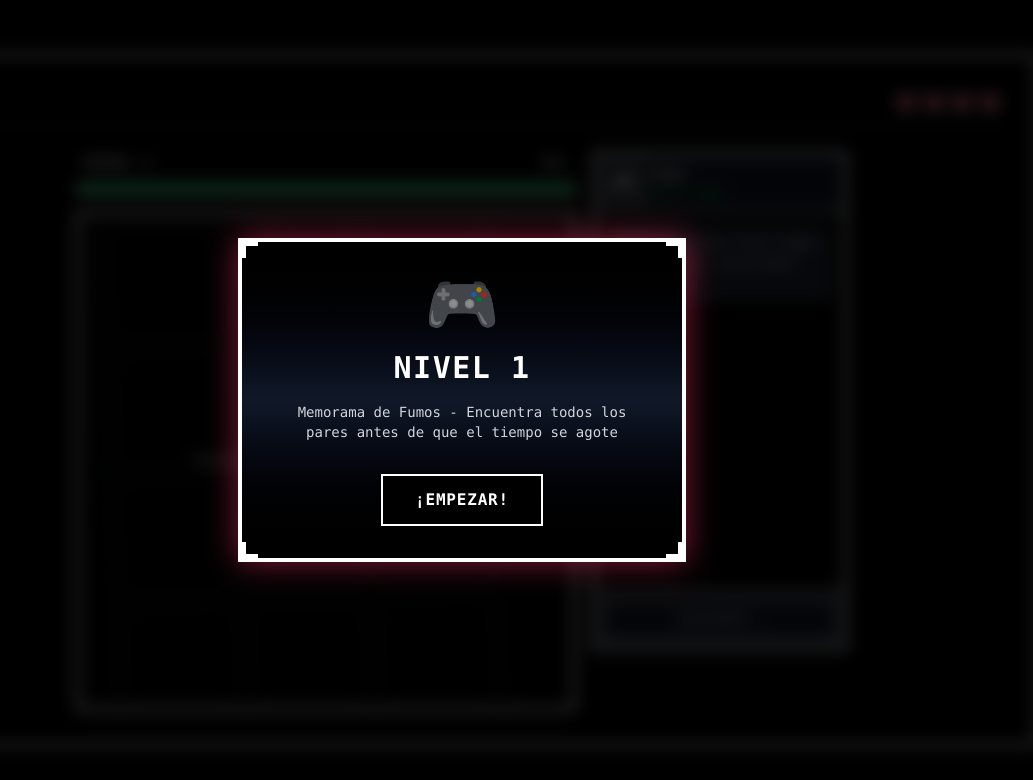
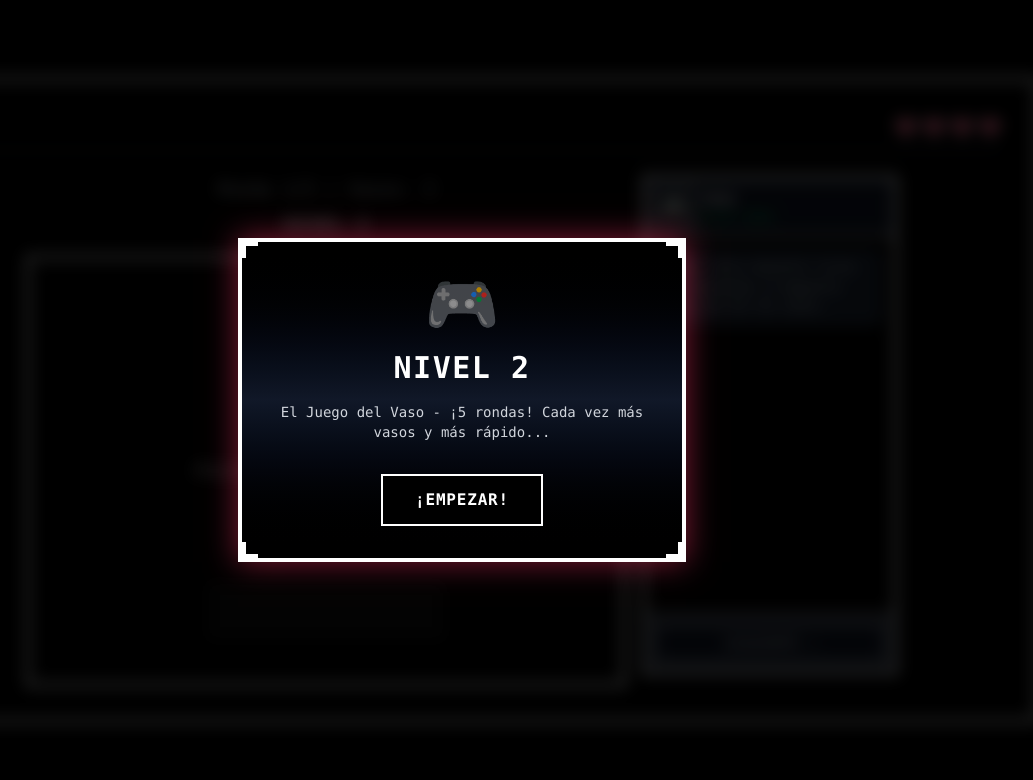
Before and after one commit to Re-L77/S, a React (Vite) app: page / in a window 1280 px wide. Shown: the top 780 px of the page, without its empty margins (178-1211 px from the left). Built offline with nearby package versions, Linux system fonts and the light colour scheme; grey boxes are pictures that could not be loaded.

Commit message:
feat: update Level 2 configuration and enhance gameplay dynamics

```diff
--- a/src/components/levels/Level2.jsx
+++ b/src/components/levels/Level2.jsx
@@ -6,17 +6,40 @@ import glassImg from "../../assets/level2/glass.png";
 import mikuImg from "../../assets/Miku.png";
 
 // Configuración
-const SHUFFLE_DURATION_BASE = 2500; // Duración base del barajado
-const SHUFFLE_SPEED_BASE = 1200; // Velocidad base (ms entre movimientos) - MUY LENTO
-// Por cada acierto: duración +1500ms y velocidad -500ms (MUCHO más rápido)
-const WINS_REQUIRED = 3; // Aciertos necesarios para pasar
+const SHUFFLE_DURATION_BASE = 2000; // Duración base del barajado
+const SHUFFLE_SPEED_BASE = 1000; // Velocidad base (ms entre movimientos)
+const WINS_REQUIRED = 5; // Aciertos necesarios para pasar
+
+// Configuración de vasos por ronda (progresivo y exagerado)
+const getCupCount = (currentWins) => {
+  const cupProgression = [3, 4, 5, 6, 12]; // ¡¡12 VASOS EN LA FINAL!!
+  return cupProgression[Math.min(currentWins, cupProgression.length - 1)];
+};
+
+// Mensajes graciosos por ronda
+const ROUND_MESSAGES = [
+  "Ronda 1: ¡Fácil! Solo 3 vasos~",
+  "Ronda 2: Un poco más... ¡4 vasos!",
+  "Ronda 3: ¿5 vasos? Puedes hacerlo.",
+  "Ronda 4: 6 vasos... Esto se pone serio.",
+  "RONDA FINAL: ¡¡¡12 VASOS!!! ¿¿ESTÁS LISTO??",
+];
+
+// Mensajes de Cirno en el chat (como si hackeara el chat)
+const CIRNO_MESSAGES = [
+  "Cirno: ¿¿Cómo supiste?? ¡Tuviste suerte! 😤",
+  "Cirno: Imposible... ¡SOY LA MÁS FUERTE! Siguiente vez no podrás~",
+  "Cirno: Ok ok... eres bueno. ¡PERO NO TANTO COMO YO! ⑨",
+  "Cirno: *se enoja* ¡¡Deja de adivinar!! >:(",
+  "Cirno: ...No puede ser. ¿¿12 VASOS Y AÚN ASÍ?? 😱",
+];
 
 // Diálogos de Miku
 const MIKU_INTRO = [
   "Miku: ¡Otro desafío! Cirno ha escondido su baguette bajo uno de los vasos.",
   "Regla 1: Observa dónde está el pan antes de que empiece el barajado.",
-  "Regla 2: Necesitas acertar 3 veces para pasar. Cada ronda es más rápida.",
-  "Miku: ¡Confía en tu intuición y sigue el vaso correcto!",
+  "Regla 2: Necesitas acertar 5 VECES para pasar. ¡Cada ronda añade más vasos!",
+  "Miku: La última ronda es... especial. ¡Confía en tu intuición!",
 ];
 
 export default function Level2() {
@@ -24,11 +47,13 @@ export default function Level2() {
 
   // Estado del juego local
   const [cups, setCups] = useState([0, 1, 2]); // Posiciones de los vasos
+  const [numCups, setNumCups] = useState(3); // Número actual de vasos
   const [winningCup, setWinningCup] = useState(1); // El pan empieza en medio (índice 1)
   const [gameState, setGameState] = useState("rules"); // rules, intro, shuffling, picking, revealed
   const [selectedCup, setSelectedCup] = useState(null);
   const [wins, setWins] = useState(0); // Contador de aciertos
   const [bouncingCup, setBouncingCup] = useState(null); // Vaso que está "saltando"
+  const [isFinalRound, setIsFinalRound] = useState(false); // ¡METTATON MODE!
   const [fumoTransform, setFumoTransform] = useState({
     x: 0,
     y: 0,
@@ -41,18 +66,23 @@ export default function Level2() {
   // Estados del chat de Miku
   const [introStep, setIntroStep] = useState(0);
   const [message, setMessage] = useState("Observa el vaso con el pan...");
+  const [chatHistory, setChatHistory] = useState([]); // Historial de mensajes
 
   // Estados de modales
   const [showStartModal, setShowStartModal] = useState(true);
   const [showWinModal, setShowWinModal] = useState(false);
   const [showDamageModal, setShowDamageModal] = useState(false);
 
-  // Calcular dificultad basada en aciertos - MUY AGRESIVO
-  // Ronda 1: 1200ms (muy lento), 2.5s
-  // Ronda 2: 600ms (medio), 4s
-  // Ronda 3: 200ms (MUY rápido), 5.5s
-  const getShuffleSpeed = () => Math.max(200, SHUFFLE_SPEED_BASE - wins * 500);
-  const getShuffleDuration = () => SHUFFLE_DURATION_BASE + wins * 1500;
+  // Calcular dificultad basada en aciertos - PROGRESIVO Y AGRESIVO
+  // Ronda 1: 1000ms, 2s | Ronda 5: 150ms, 4s (CAOS)
+  const getShuffleSpeed = () => {
+    if (wins >= 4) return 100; // FINAL: ¡ULTRA RÁPIDO!
+    return Math.max(200, SHUFFLE_SPEED_BASE - wins * 200);
+  };
+  const getShuffleDuration = () => {
+    if (wins >= 4) return 5000; // FINAL: Más tiempo de caos
+    return SHUFFLE_DURATION_BASE + wins * 500;
+  };
 
   // 1. Iniciar el juego
   const startGame = () => {
@@ -61,6 +91,7 @@ export default function Level2() {
     const startTime = Date.now();
     const duration = getShuffleDuration();
     const speed = getShuffleSpeed();
+    const currentNumCups = numCups;
 
     // Función recursiva con velocidad constante por ronda
     const shuffle = () => {
@@ -78,7 +109,7 @@ export default function Level2() {
           skew: 0,
         });
         setGameState("picking");
-        setMessage("¿Dónde está el pan? ¡Elige un vaso!");
+        setMessage(isFinalRound ? "¡¿DÓNDE ESTÁ?! ¡ELIGE RÁPIDO!" : "¿Dónde está el pan? ¡Elige un vaso!");
         return;
       }
 
@@ -86,18 +117,19 @@ export default function Level2() {
       setCups((prev) => [...prev].sort(() => Math.random() - 0.5));
 
       // Hacer que un vaso aleatorio "salte" para efecto dinámico
-      setBouncingCup(Math.floor(Math.random() * 3));
-      setTimeout(() => setBouncingCup(null), 300);
+      setBouncingCup(Math.floor(Math.random() * currentNumCups));
+      setTimeout(() => setBouncingCup(null), Math.min(200, speed / 2));
 
       // CARICATURA TOTAL - squash & stretch + movimientos locos
       const isSquash = Math.random() > 0.5;
+      const intensity = isFinalRound ? 2 : 1; // Más loco en la ronda final
       setFumoTransform({
-        x: (Math.random() - 0.5) * 200, // -100 a +100 px (MUY exagerado)
-        y: (Math.random() - 0.5) * 80, // -40 a +40 px
-        rotate: (Math.random() - 0.5) * 60, // -30 a +30 grados (LOCO)
-        scaleX: isSquash ? 1.3 : 0.7, // Squash horizontal / vertical
-        scaleY: isSquash ? 0.7 : 1.3, // Stretch opuesto
-        skew: (Math.random() - 0.5) * 20, // -10 a +10 grados de inclinación
+        x: (Math.random() - 0.5) * 200 * intensity,
+        y: (Math.random() - 0.5) * 80 * intensity,
+        rotate: (Math.random() - 0.5) * 60 * intensity,
+        scaleX: isSquash ? 1.3 + (intensity - 1) * 0.3 : 0.7 - (intensity - 1) * 0.2,
+        scaleY: isSquash ? 0.7 - (intensity - 1) * 0.2 : 1.3 + (intensity - 1) * 0.3,
+        skew: (Math.random() - 0.5) * 20 * intensity,
       });
 
       setTimeout(shuffle, speed);
@@ -117,32 +149,46 @@ export default function Level2() {
       const newWins = wins + 1;
       setWins(newWins);
 
+      // Cirno manda mensaje al chat (como hackeando)
+      const cirnoMsg = CIRNO_MESSAGES[Math.min(newWins - 1, CIRNO_MESSAGES.length - 1)];
+      setChatHistory(prev => [...prev, cirnoMsg]);
+
       if (newWins >= WINS_REQUIRED) {
         // ¡Ganó el nivel! Esperar y pasar
-        setMessage("¡NIVEL COMPLETADO! Bien hecho~");
+        setMessage("¡¡¡NIVEL COMPLETADO!!! ¡INCREÍBLE!");
         setShowWinModal(true);
       } else {
-        // Acierto pero necesita más. Nueva ronda
-        setMessage(`¡Correcto! ${newWins}/${WINS_REQUIRED} - ¡Otra vez!`);
+        // Acierto pero necesita más. Nueva ronda con más vasos
+        const nextCupCount = getCupCount(newWins);
+        const isNextFinal = newWins === WINS_REQUIRED - 1;
+
+        setMessage(ROUND_MESSAGES[newWins] || `¡Correcto! ${newWins}/${WINS_REQUIRED}`);
+
         setTimeout(() => {
+          // Preparar siguiente ronda
+          const newCupsArray = Array.from({ length: nextCupCount }, (_, i) => i);
+          setCups(newCupsArray);
+          setNumCups(nextCupCount);
+          setIsFinalRound(isNextFinal);
           setGameState("intro");
           setSelectedCup(null);
-          setCups([0, 1, 2]);
-          setMessage("Observa el vaso con el pan...");
           // Colocar el pan en una posición aleatoria
-          setWinningCup(Math.floor(Math.random() * 3));
+          setWinningCup(Math.floor(Math.random() * nextCupCount));
         }, 1500);
       }
     } else {
-      // Perdió. Restar vida y reiniciar este nivel
-      setMessage("¡Fallaste! -1 vida. Inténtalo de nuevo.");
+      // Perdió. Restar vida y reiniciar ESTA ronda (no resetear vasos)
+      setMessage(isFinalRound ? "¡¡NOOOO!! ¡Tan cerca! -1 vida" : "¡Fallaste! -1 vida. Inténtalo de nuevo.");
       setShowDamageModal(true);
       takeDamage();
       setTimeout(() => {
         setGameState("intro"); // Reiniciar ronda
         setSelectedCup(null);
-        setMessage("Observa el vaso con el pan...");
-        setCups([0, 1, 2]); // Resetear posiciones
+        setMessage(isFinalRound ? "¡¡Otra oportunidad!! Observa bien..." : "Observa el vaso con el pan...");
+        // Mantener el mismo número de vasos pero reordenar
+        const currentCupsArray = Array.from({ length: numCups }, (_, i) => i);
+        setCups(currentCupsArray);
+        setWinningCup(Math.floor(Math.random() * numCups));
       }, 1500);
     }
   };
@@ -166,7 +212,7 @@ export default function Level2() {
         onClose={() => setShowStartModal(false)}
         type="start"
         title="NIVEL 2"
-        subtitle="El Juego del Vaso - Encuentra dónde está la baguette de Cirno"
+        subtitle="El Juego del Vaso - ¡5 rondas! Cada vez más vasos y más rápido..."
         buttonText="¡EMPEZAR!"
       />
       <GameModal
@@ -176,8 +222,8 @@ export default function Level2() {
           nextLevel();
         }}
         type="win"
-        title="¡NIVEL COMPLETADO!"
-        subtitle="Has encontrado la baguette 3 veces"
+        title="¡¡INCREÍBLE!!"
+        subtitle="¡¡Sobreviviste a los 12 VASOS!! Eres un genio."
         buttonText="SIGUIENTE NIVEL"
       />
       <GameModal
@@ -185,36 +231,36 @@ export default function Level2() {
         onClose={() => setShowDamageModal(false)}
         type="damage"
         title="-1 VIDA"
-        subtitle="¡Ese no era el vaso correcto!"
+        subtitle={isFinalRound ? "¡¡NOOO!! ¡Entre 12 vasos y elegiste ese!" : "¡Ese no era el vaso correcto!"}
         buttonText="CONTINUAR"
         autoClose={2000}
       />
 
       {/* --- ÁREA DE JUEGO (IZQUIERDA) --- */}
-      <div className="flex flex-col items-center flex-1 max-w-[550px]">
+      <div className="flex flex-col items-center flex-1 max-w-[600px]">
         {/* Indicador de progreso */}
-        <div className="mb-2 text-lg font-mono text-gray-300">
-          Aciertos: {wins}/{WINS_REQUIRED}
+        <div className={`mb-2 text-lg font-mono ${isFinalRound ? 'text-yellow-400 animate-pulse text-xl' : 'text-gray-300'}`}>
+          {isFinalRound ? '🔥 RONDA FINAL 🔥' : `Ronda ${wins + 1}/${WINS_REQUIRED}`} | Vasos: {numCups}
         </div>
 
-        <h2 className="text-xl mb-4 text-teto-red font-bold font-mono">
+        <h2 className={`text-xl mb-4 font-bold font-mono ${isFinalRound ? 'text-yellow-400 text-2xl animate-bounce' : 'text-teto-red'}`}>
           {showRules
             ? "NIVEL 2"
             : gameState === "intro"
-              ? "¿DÓNDE ESTÁ LA BAGUETTE?"
+              ? isFinalRound ? "🎭 ¿¿PUEDES CON 12 VASOS?? 🎭" : "¿DÓNDE ESTÁ LA BAGUETTE?"
               : gameState === "shuffling"
-                ? "BARAJANDO..."
+                ? isFinalRound ? "🌀 ¡¡CAOS TOTAL!! 🌀" : "BARAJANDO..."
                 : gameState === "picking"
-                  ? "ELIGE UN VASO"
+                  ? isFinalRound ? "😱 ¡¡ELIGE RÁPIDO!! 😱" : "ELIGE UN VASO"
                   : selectedCup === winningCup
                     ? wins >= WINS_REQUIRED
-                      ? "¡NIVEL COMPLETADO!"
+                      ? "🎉 ¡¡¡ÉPICO!!! 🎉"
                       : "¡CORRECTO! OTRA VEZ..."
-                    : "¡FALLASTE!"}
+                    : isFinalRound ? "💀 ¡¡NOOOOO!! 💀" : "¡FALLASTE!"}
         </h2>
 
         {/* Contenedor principal del juego */}
-        <div className="relative flex flex-col items-center border-4 border-white bg-black p-6 min-h-[400px] w-full">
+        <div className={`relative flex flex-col items-center border-4 ${isFinalRound ? 'border-yellow-400 shadow-[0_0_30px_rgba(234,179,8,0.5)]' : 'border-white'} bg-black p-6 min-h-[400px] w-full`}>
           {/* Cubierta de reglas */}
           {showRules && (
             <div className="absolute inset-0 bg-black/90 z-10 flex flex-col items-center justify-center gap-4">
@@ -246,9 +292,14 @@ export default function Level2() {
           </div>
 
           {/* Contenedor de Vasos */}
-          <div className="flex justify-center w-full">
-            <div className="relative h-40" style={{ width: "272px" }}>
-              {[0, 1, 2].map((cupId) => {
+          <div className="flex justify-center w-full overflow-visible">
+            <div
+              className="relative h-40 flex items-end"
+              style={{
+                width: `${numCups * (numCups > 6 ? 45 : 80)}px`,
+              }}
+            >
+              {Array.from({ length: numCups }, (_, i) => i).map((cupId) => {
                 // Encontrar la posición actual del vaso en el array
                 const position = cups.indexOf(cupId);
                 // Lógica visual: ¿Deberíamos mostrar el pan?
@@ -258,25 +309,34 @@ export default function Level2() {
                 const isSelected = selectedCup === cupId;
                 const isBouncing = bouncingCup === cupId;
 
-                // Calcular posición X: 80px vaso + 16px gap = 96px por slot
-                const xOffset = position * 96;
+                // Tamaño de vasos dinámico
+                const cupSize = numCups > 6 ? 'w-10 h-12' : 'w-20 h-24';
+                const breadSize = numCups > 6 ? 'text-xl' : 'text-4xl';
+
+                // Calcular posición X absoluta basada en el orden en el array
+                const spacing = numCups > 6 ? 45 : 80; // px entre vasos
+                const leftPosition = position * spacing;
 
                 return (
                   <div
                     key={cupId}
                     onClick={() => handleCupClick(cupId)}
-                    style={{ left: `${xOffset}px` }}
+                    style={{
+                      position: 'absolute',
+                      left: `${leftPosition}px`,
+                      bottom: 0,
+                      transform: `translateY(${isBouncing ? -20 : 0}px)`,
+                    }}
                     className={`
-                  absolute bottom-0 w-20 h-24 flex flex-col items-center justify-end cursor-pointer
-                  transition-all duration-500 ease-in-out
-                  ${gameState === "picking" ? "hover:-translate-y-2" : ""}
-                  ${isBouncing ? "-translate-y-8" : ""}
+                      ${cupSize} flex flex-col items-center justify-end cursor-pointer
+                      transition-all duration-300 ease-in-out
+                      ${gameState === "picking" ? "hover:-translate-y-4 hover:scale-110" : ""}
                     `}
                   >
                     {/* EL PAN (Sprite) */}
                     <div
                       className={`
-                  absolute bottom-2 text-4xl transition-opacity duration-300
+                        absolute bottom-1 ${breadSize} transition-opacity duration-300
                         ${showBread ? "opacity-100 translate-y-0" : "opacity-0 translate-y-4"}
                       `}
                     >
@@ -289,15 +349,15 @@ export default function Level2() {
                       alt="Vaso"
                       draggable={false}
                       className={`
-                        w-20 h-24 object-contain z-10
-                        transition-transform duration-500 ease-in-out
-                        ${showBread ? "-translate-y-12" : "translate-y-0"}
+                        ${cupSize} object-contain z-10
+                        transition-transform duration-300 ease-in-out
+                        ${showBread ? "-translate-y-8" : "translate-y-0"}
                       `}
                     />
 
                     {/* Indicador de selección */}
                     {isSelected && (
-                      <div className="absolute -bottom-8 text-white font-bold animate-bounce">
+                      <div className="absolute -bottom-6 text-white font-bold animate-bounce text-sm">
                         ^
                       </div>
                     )}
@@ -347,11 +407,26 @@ export default function Level2() {
               </p>
             </div>
           ) : (
+            <>
+              {/* Mensaje actual del sistema */}
               <div className="bg-gray-800 border border-gray-600 rounded-lg p-2">
                 <p className="font-mono text-white text-xs leading-relaxed">
                   * {message}
                 </p>
               </div>
+
+              {/* Historial de mensajes de Cirno (como si hackeara el chat) */}
+              {chatHistory.map((msg, index) => (
+                <div
+                  key={index}
+                  className="bg-cyan-900/50 border border-cyan-400 rounded-lg p-2 animate-pulse"
+                >
+                  <p className="font-mono text-cyan-300 text-xs leading-relaxed">
+                    {msg}
+                  </p>
+                </div>
+              ))}
+            </>
           )}
         </div>
 
--- a/src/context/GameContext.jsx
+++ b/src/context/GameContext.jsx
@@ -3,7 +3,7 @@ import { createContext, useState, useContext } from "react";
 const GameContext = createContext();
 
 export const GameProvider = ({ children }) => {
-  const [level, setLevel] = useState(1); // Nivel actual
+  const [level, setLevel] = useState(2); // Nivel actual
   const [lives, setLives] = useState(4); // Vidas globales (Miku)
   const [gameState, setGameState] = useState("playing"); // playing, won, gameover
 
```
Lines whose indentation alone changed are shown as unchanged.
